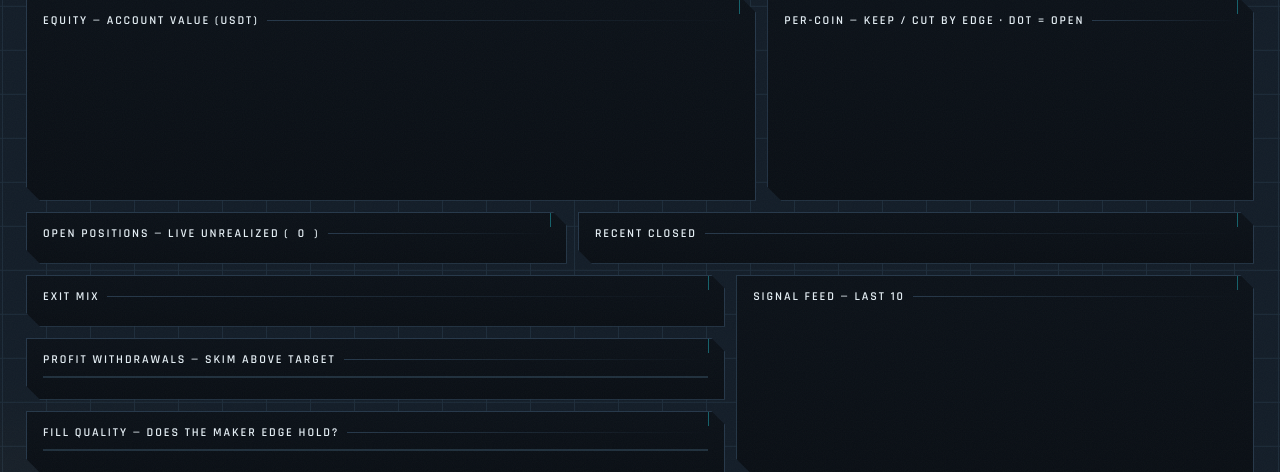
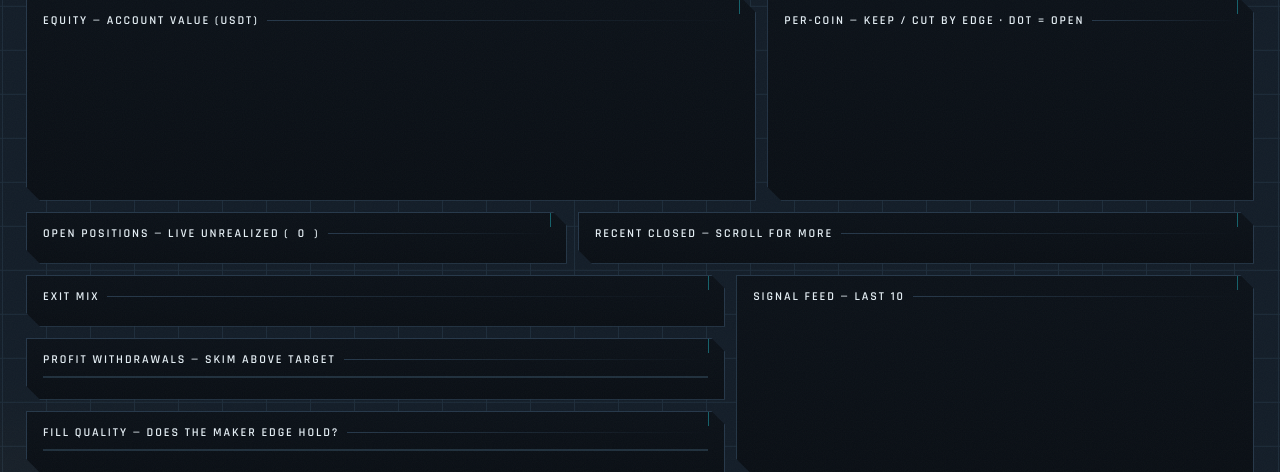
Before and after one commit to rakainu/Leverage, a Python web app: template scripts/lighter-dashboard/templates/index.html in a window 1280 px wide. Shown: the part 324-796 px from the top of the page. Run offline with Jinja, Linux system fonts and the light colour scheme; the template is opened without the code that fills it, so the values that code supplies are empty.

Commit message:
feat(scalper-dash): recent-closed shows 6, scrollable to 15
#recent capped at 244px (~6 rows) with overflow-y:auto, sticky header, and a
themed scrollbar. Backend fetches last 15 closed trades (was 12) so there's a
scroll tail. preview_layout.py mock expanded to 15 rows to verify the 6-row cap.

Co-Authored-By: Claude Opus 4.8 (1M context) <noreply@anthropic.com>

```diff
--- a/scripts/lighter-dashboard/src/lighter_dashboard/app.py
+++ b/scripts/lighter-dashboard/src/lighter_dashboard/app.py
@@ -261,7 +261,7 @@ def create_app(cfg: DashboardConfig, marks=None) -> FastAPI:
         recent = [{"symbol": t["symbol"].replace("-USDT", ""), "side": t["side"],
                    "exit_reason": t["exit_reason"], "pnl": t["pnl_usdt"],
                    "closed": _fmt_close(t.get("closed_at"))}
-                  for t in db.closed_trades(limit=12)]
+                  for t in db.closed_trades(limit=15)]
 
         pos = [{"symbol": p["symbol"].replace("-USDT", ""), "side": p["side"],
                 "upnl": p["upnl"], "entry": p["entry_price"], "mark": p["mark"],
--- a/scripts/lighter-dashboard/templates/index.html
+++ b/scripts/lighter-dashboard/templates/index.html
@@ -94,6 +94,14 @@ svg{width:100%;height:100%;display:block;overflow:visible}
 table{width:100%;border-collapse:collapse;margin-top:4px}
 th{font-family:var(--disp);text-transform:uppercase;letter-spacing:.09em;font-size:12px;color:var(--dim);text-align:left;padding:7px 9px;border-bottom:1px solid var(--line)}
 td{font-family:var(--mono);font-size:14px;padding:8px 9px;border-bottom:1px solid #121a22;color:var(--ink)}
+/* scrollable table — show ~6 rows, scroll for the rest */
+.scrolly{max-height:244px;overflow-y:auto}
+.scrolly thead th{position:sticky;top:0;background:#0c1219;z-index:1}
+.scrolly::-webkit-scrollbar{width:9px}
+.scrolly::-webkit-scrollbar-track{background:#0a1015}
+.scrolly::-webkit-scrollbar-thumb{background:var(--long-dim);border:1px solid var(--line)}
+.scrolly::-webkit-scrollbar-thumb:hover{background:var(--long)}
+.scrolly{scrollbar-width:thin;scrollbar-color:var(--long-dim) #0a1015}
 .s-long{color:var(--long)}.s-short{color:var(--short)}
 .coincell{font-family:var(--disp);font-weight:700;letter-spacing:.04em}
 .coindot{display:inline-block;width:7px;height:7px;border-radius:50%;margin-right:7px;vertical-align:middle}
@@ -186,8 +194,8 @@ td{font-family:var(--mono);font-size:14px;padding:8px 9px;border-bottom:1px soli
       <div id="openpos"></div>
     </section>
     <section class="panel">
-      <div class="label">Recent closed</div>
-      <div id="recent"></div>
+      <div class="label">Recent closed — scroll for more</div>
+      <div id="recent" class="scrolly"></div>
     </section>
   </div>
 
```
Also changed, not shown: scripts/lighter-dashboard/preview_layout.py (+8 -3 lines).
